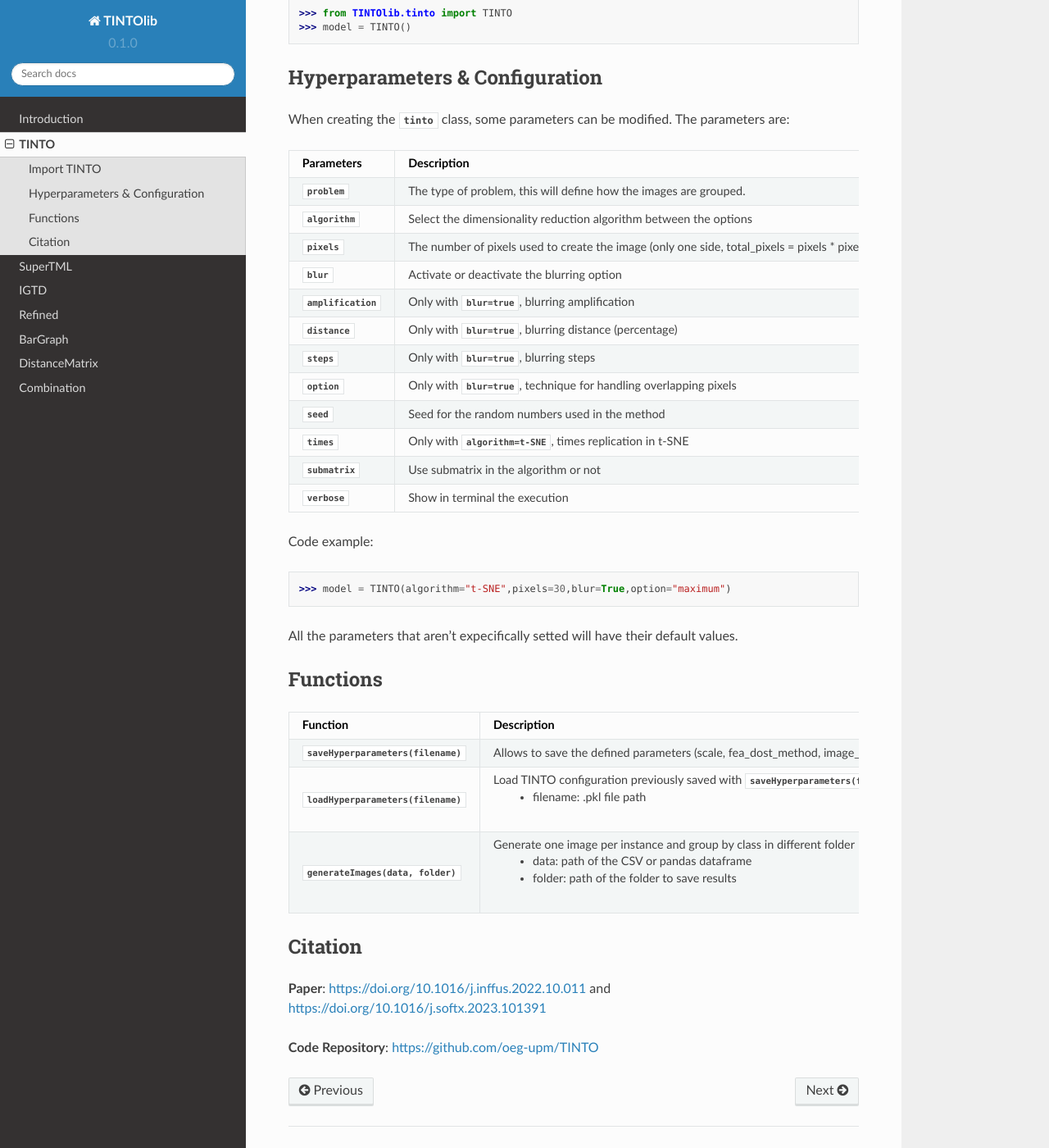
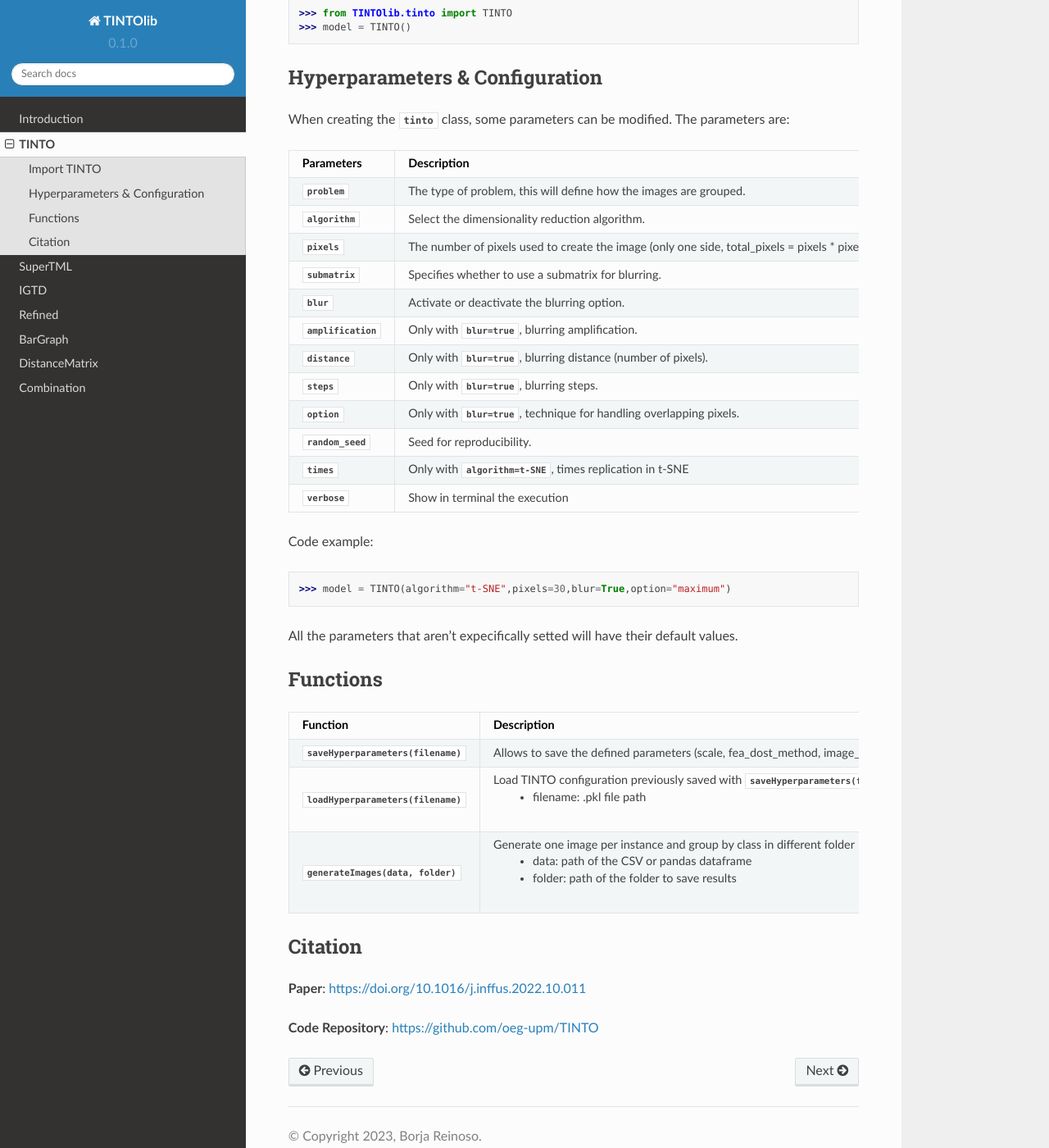
Before and after one commit to oeg-upm/TINTOlib-Documentation, a Sphinx documentation site: the page built from docs/source/tinto.rst, in a window 1280 px wide and 1400 px high, scrolled down 269 px. Shown: the whole window at 82% size. Built offline with Sphinx 7.4.7 and the Read the Docs theme 2.0.0, drawn with Linux system fonts in a browser that asks for light colours; pages that are not in the unit, such as notebooks, are missing from menus.

Commit message:
Update tinto.rst

```diff
--- a/docs/source/tinto.rst
+++ b/docs/source/tinto.rst
@@ -27,49 +27,49 @@ When creating the :py:class:`tinto` class, some parameters can be modified. The
      -  'supervised'
      - ['supervised', 'unsupervised', 'regression']
    * - :py:data:`algorithm`
-     - Select the dimensionality reduction algorithm between the options
+     - Select the dimensionality reduction algorithm.
      - PCA
      - [PCA, t-SNE]
    * - :py:data:`pixels`
      - The number of pixels used to create the image (only one side, total_pixels = pixels * pixels)
      - 20
      - integer
+   * - :py:data:`submatrix`
+     - Specifies whether to use a submatrix for blurring.
+     - True
+     - [True, False]
    * - :py:data:`blur`
-     - Activate or deactivate the blurring option
+     - Activate or deactivate the blurring option.
      - False
-     - boolean
+     - [True, False]
    * - :py:data:`amplification`
-     - Only with :py:data:`blur=true`, blurring amplification
+     - Only with :py:data:`blur=true`, blurring amplification.
      - :py:data:`np.pi`
      - float
    * - :py:data:`distance`
-     - Only with :py:data:`blur=true`, blurring distance (percentage)
-     - 0.01
-     - float [0,1]
+     - Only with :py:data:`blur=true`, blurring distance (number of pixels).
+     - 2
+     - integer
    * - :py:data:`steps`
-     - Only with :py:data:`blur=true`, blurring steps
+     - Only with :py:data:`blur=true`, blurring steps.
      - 4
      - integer
    * - :py:data:`option`
-     - Only with :py:data:`blur=true`, technique for handling overlapping pixels
+     - Only with :py:data:`blur=true`, technique for handling overlapping pixels.
      - mean
      - [mean, maximum]
-   * - :py:data:`seed`
-     - Seed for the random numbers used in the method
+   * - :py:data:`random_seed`
+     - Seed for reproducibility.
      - 20
      - integer
    * - :py:data:`times`
      - Only with :py:data:`algorithm=t-SNE`, times replication in t-SNE
      - 4
      - integer
-   * - :py:data:`submatrix`
-     - Use submatrix in the algorithm or not
-     - True
-     - boolean
    * - :py:data:`verbose`
      - Show in terminal the execution
      - False
-     - boolean
+     - [True, False]
 
 
 
@@ -109,6 +109,6 @@ Functions
 
 Citation
 ------
-**Paper**: https://doi.org/10.1016/j.inffus.2022.10.011 and https://doi.org/10.1016/j.softx.2023.101391
+**Paper**: https://doi.org/10.1016/j.inffus.2022.10.011
 
 **Code Repository**: https://github.com/oeg-upm/TINTO
```
